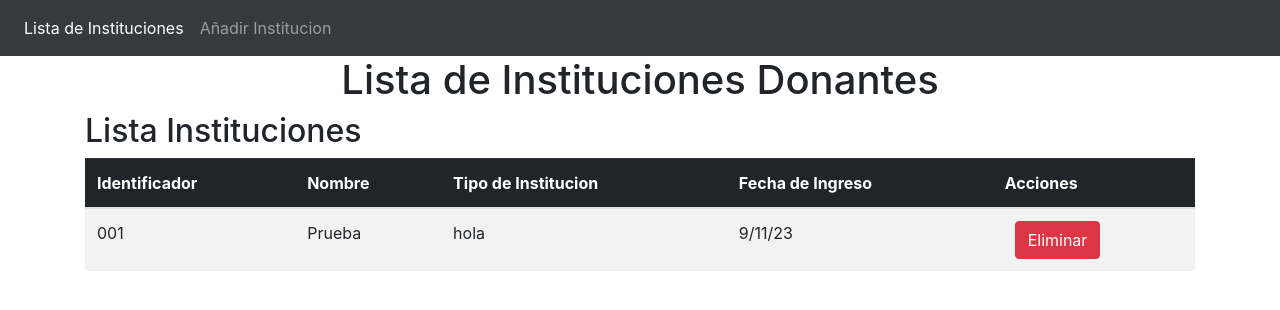
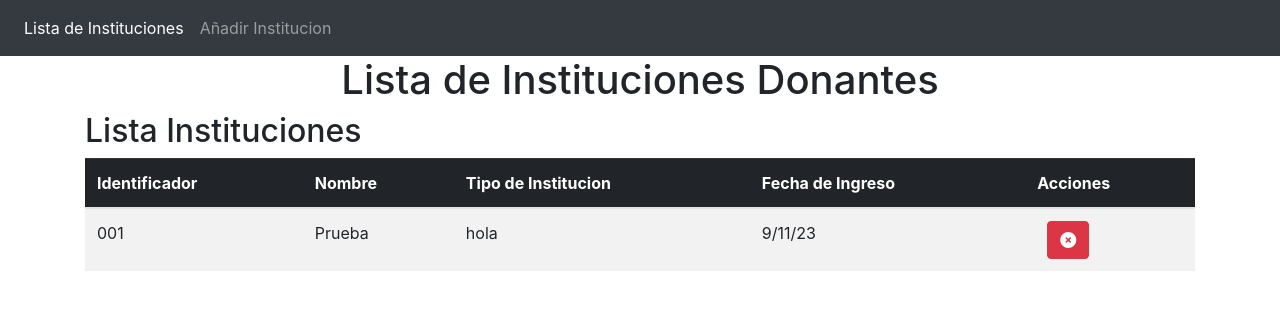
Before and after one commit to miguelvides/SNYA-Front-End, an Angular app: page /instituciones in a window 1280 px wide. Shown: the top 310 px of the page. Built offline with nearby package versions, Linux system fonts and the light colour scheme; no server answers.

Commit message:
actualizacion icono eliminar

```diff
--- a/src/app/lista-instituciones/lista-instituciones.component.html
+++ b/src/app/lista-instituciones/lista-instituciones.component.html
@@ -15,7 +15,7 @@
                 <td>{{Institucion.tipo_institucion}}</td>
                 <td>{{Institucion.fecha}}</td>
                 <td>
-                  <button (click)= "eliminarInstitucion(Institucion.identificador)" class="btn btn-danger" style="margin-left : 10px">Eliminar</button>
+                  <button (click)= "eliminarInstitucion(Institucion.identificador)" class="btn btn-danger" style="margin-left : 10px"> <i class ="fas fa-times-circle"></i> </button>
                 </td>
 
             </tr>
--- a/src/index.html
+++ b/src/index.html
@@ -7,7 +7,7 @@
   <meta name="viewport" content="width=device-width, initial-scale=1">
 
   <link rel="stylesheet" href="https://cdn.jsdelivr.net/npm/bootstrap@4.0.0/dist/css/bootstrap.min.css" integrity="sha384-Gn5384xqQ1aoWXA+058RXPxPg6fy4IWvTNh0E263XmFcJlSAwiGgFAW/dAiS6JXm" crossorigin="anonymous">
-
+  <script src="https://kit.fontawesome.com/ff1f341be7.js" crossorigin="anonymous"></script>
 </head>
 <body>
   <app-root></app-root>
```
